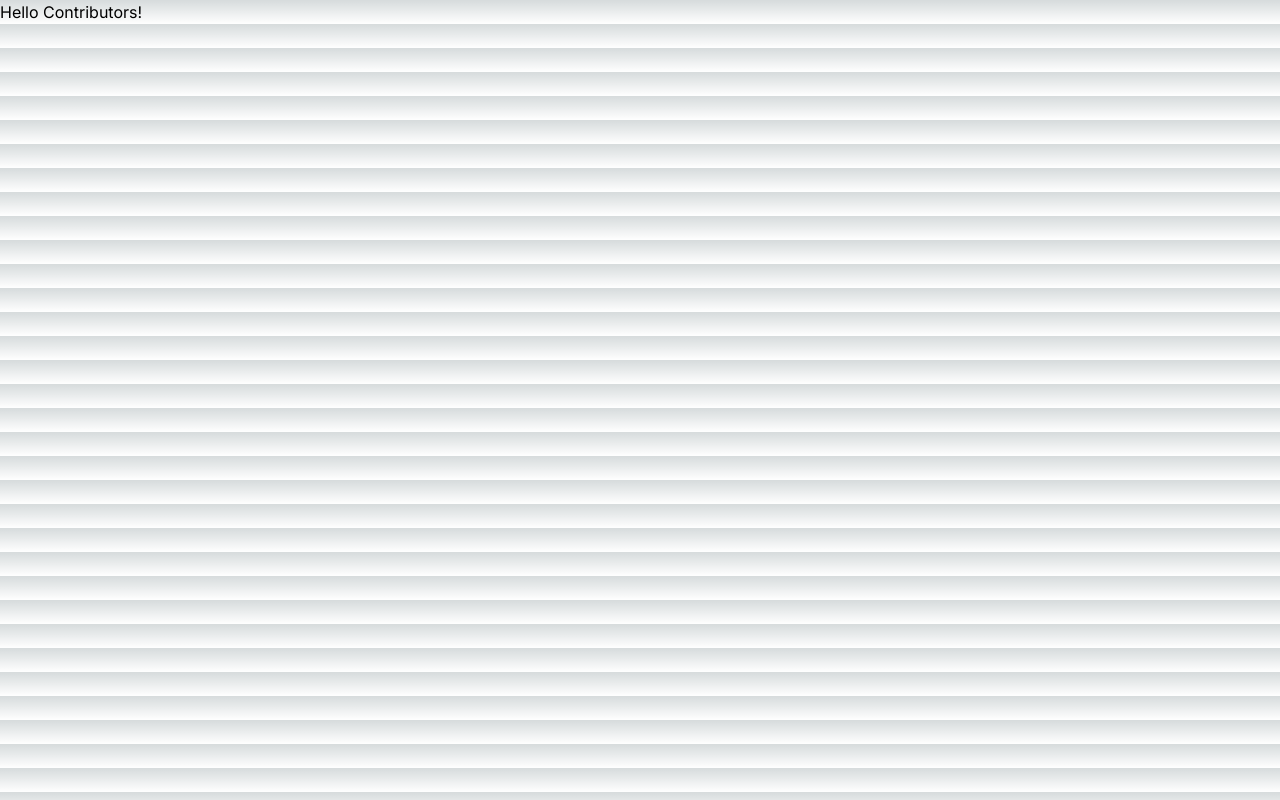
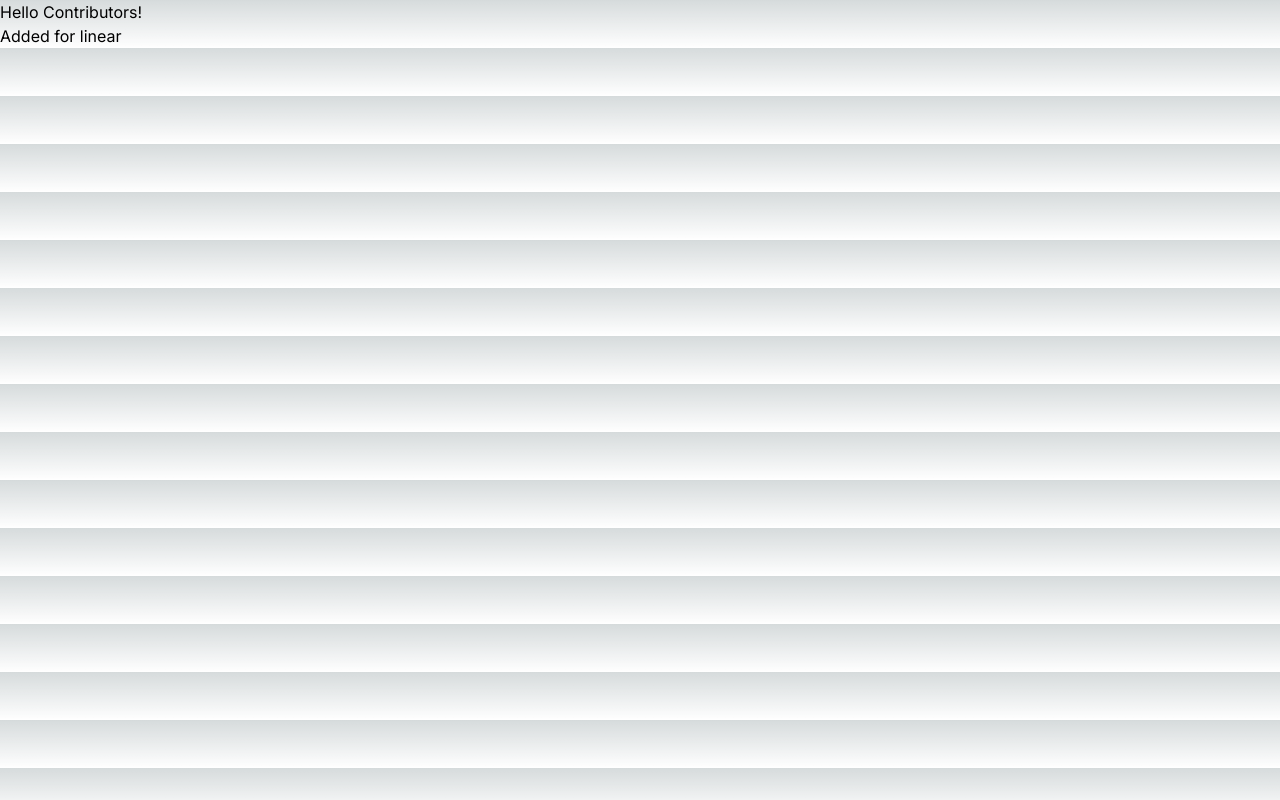
Before and after one commit to tonyjara/codefleet-website, a Next.js app: page / in a window 1280 px wide. Built offline with nearby package versions, Linux system fonts and the light colour scheme.

Commit message:
Update page.tsx (#4)

```diff
--- a/src/app/page.tsx
+++ b/src/app/page.tsx
@@ -3,6 +3,7 @@ export default function Home() {
     <main className="">
       <div>
         <h1>Hello Contributors!</h1>
+        <h2>Added for linear</h2>
       </div>
     </main>
   );
```
